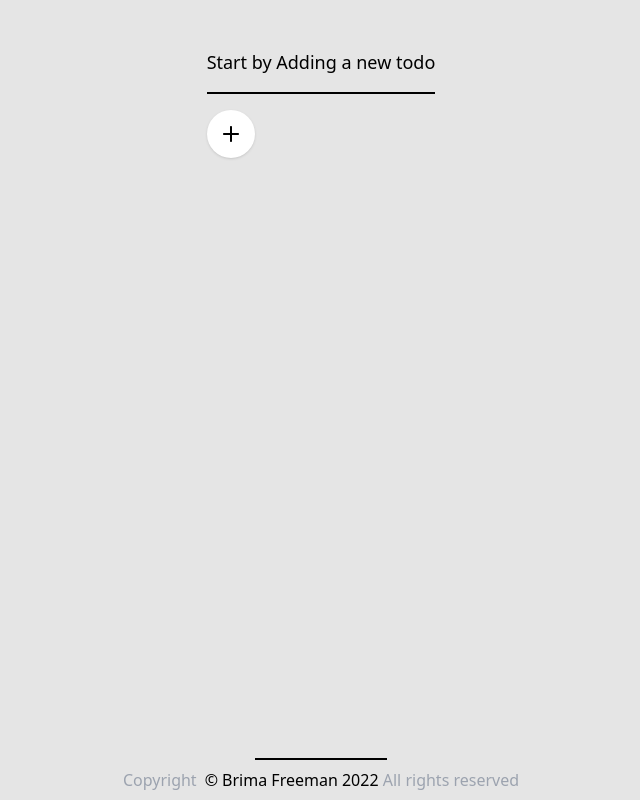
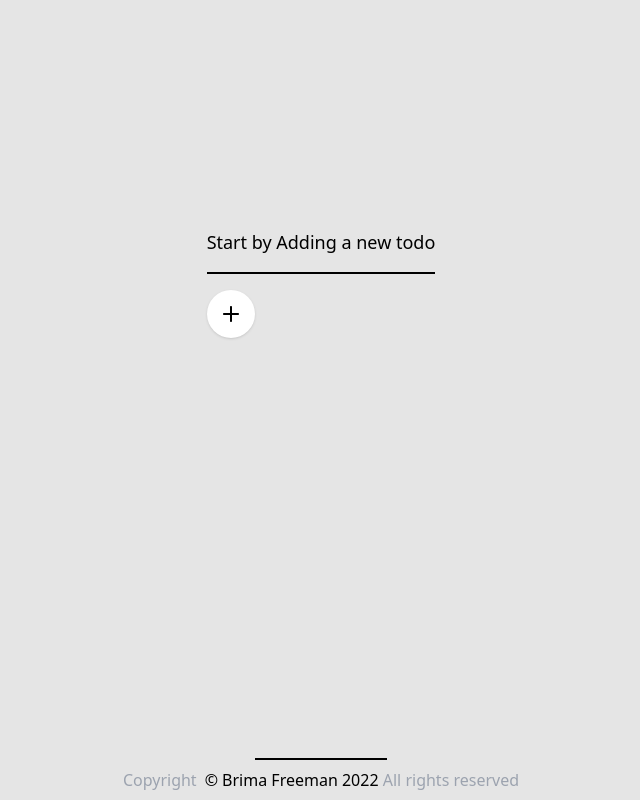
Before and after one commit to Graquick/Todo, a React (Create React App) app: page / in a window 1280 px wide. Shown: the whole page, without its empty margins (319-959 px from the left). Built offline with nearby package versions, Linux system fonts and the light colour scheme; some icons are missing.

Commit message:
could this be the end of layout fixing...

```diff
--- a/src/App.js
+++ b/src/App.js
@@ -16,10 +16,12 @@ export default function Home({todo}) {
         setShowTodoModal={setShowTodoModal}
         type="add"
       />
-      <main className="min-h-screen bg-neutral-200 flex flex-col items-center justify-between gap-52 pt-12">
-        <div className="w-fit justify-self-center">
-          {/* <Button setShowTodoModal={setShowTodoModal} /> */}
-          <List setShowTodoModal={setShowTodoModal} />
+      <main className="flex flex-col items-center justify-between min-h-screen pt-12 bg-neutral-200 gap-52">
+        <div className="top-0 left-0 right-0 m-auto mlg:bottom-0">
+          <div className="w-fit justify-self-center">
+            {/* <Button setShowTodoModal={setShowTodoModal} /> */}
+            <List setShowTodoModal={setShowTodoModal} />
+          </div>
         </div>
         <Footer />
       </main>
```
